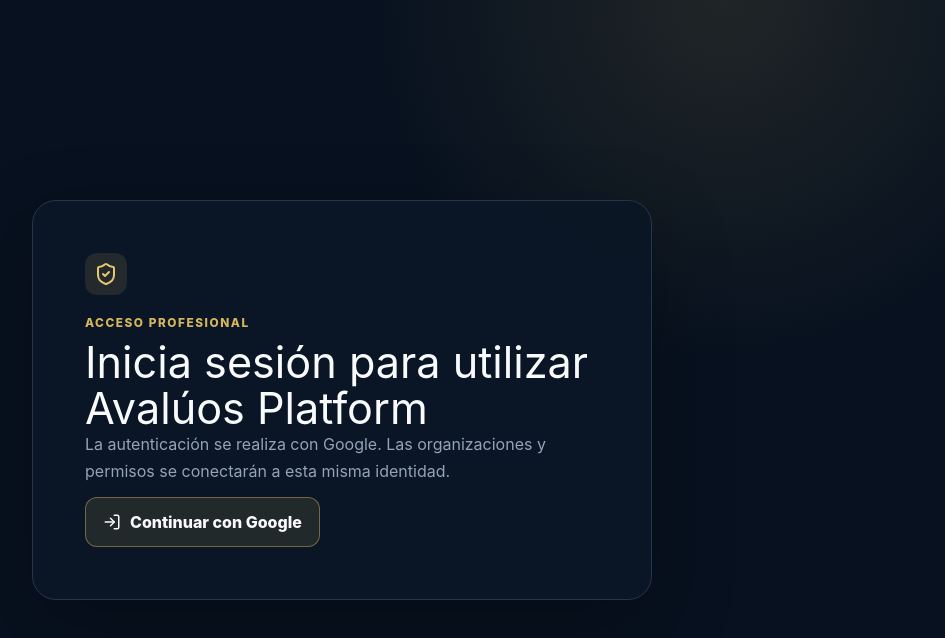
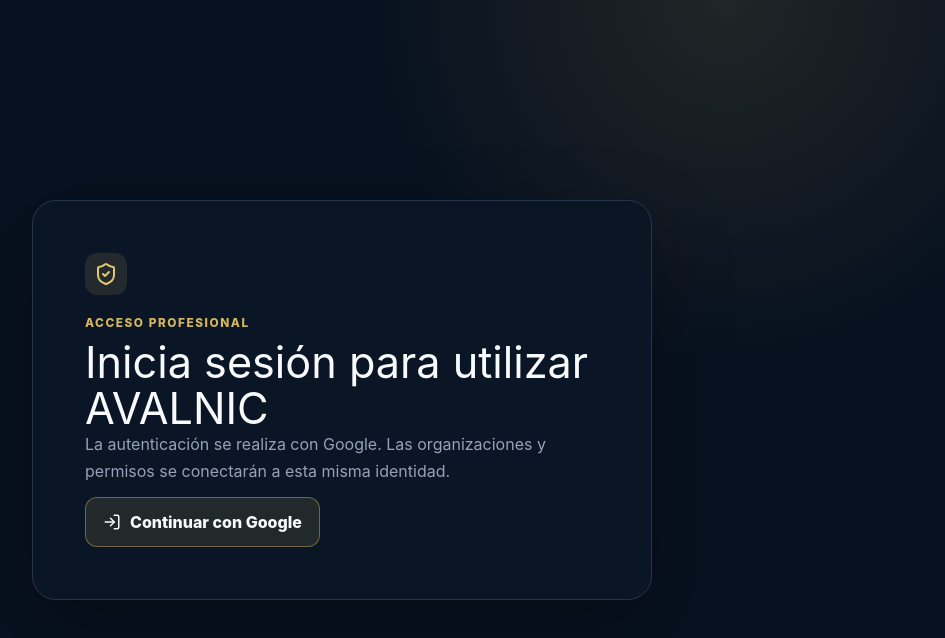
Before and after one commit to moneyfund/avaluos-platform, a React (Vite) app: page /avaluos in a window 1280 px wide. Shown: the top 638 px of the page, without its empty margins (298-1243 px from the left). Built offline with nearby package versions, Linux system fonts and the light colour scheme; no server answers.

Commit message:
brand: align workspace access copy with AVALNIC

```diff
--- a/src/auth/AuthGate.tsx
+++ b/src/auth/AuthGate.tsx
@@ -8,7 +8,7 @@
     return <main className='auth-shell'><section className='auth-card'>
       <ShieldCheck />
       <p className='auth-kicker'>Firebase pendiente de conectar</p>
-      <h1>Avalúos Platform está listo para recibir las variables del Firebase independiente.</h1>
+      <h1>AVALNIC está listo para recibir las variables del Firebase independiente.</h1>
       <p>Agrega las variables <code>VITE_FIREBASE_*</code> del proyecto de Firebase al entorno local o a Vercel. No es necesario guardar credenciales privadas en GitHub.</p>
     </section></main>;
   }
@@ -21,7 +21,7 @@
     return <main className='auth-shell'><section className='auth-card'>
       <ShieldCheck />
       <p className='auth-kicker'>Acceso profesional</p>
-      <h1>Inicia sesión para utilizar Avalúos Platform</h1>
+      <h1>Inicia sesión para utilizar AVALNIC</h1>
       <p>La autenticación se realiza con Google. Las organizaciones y permisos se conectarán a esta misma identidad.</p>
       <button type='button' className='auth-google-button' onClick={signInGoogle}><LogIn /> Continuar con Google</button>
       {error && <div className='terrain-error' role='alert'>{error}</div>}
```
